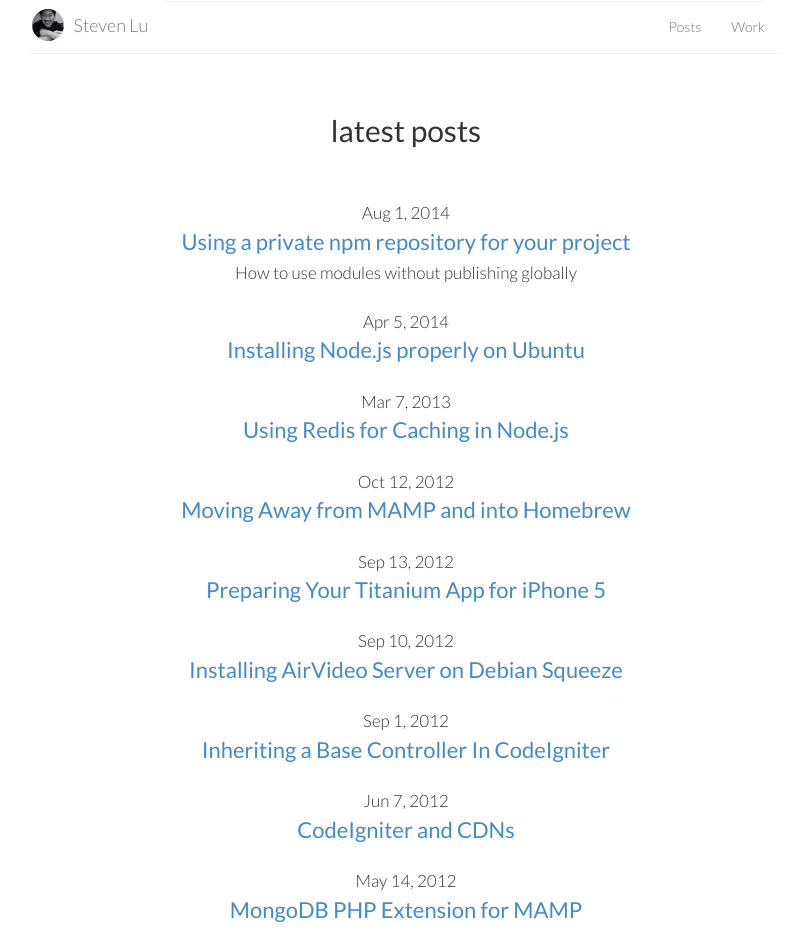
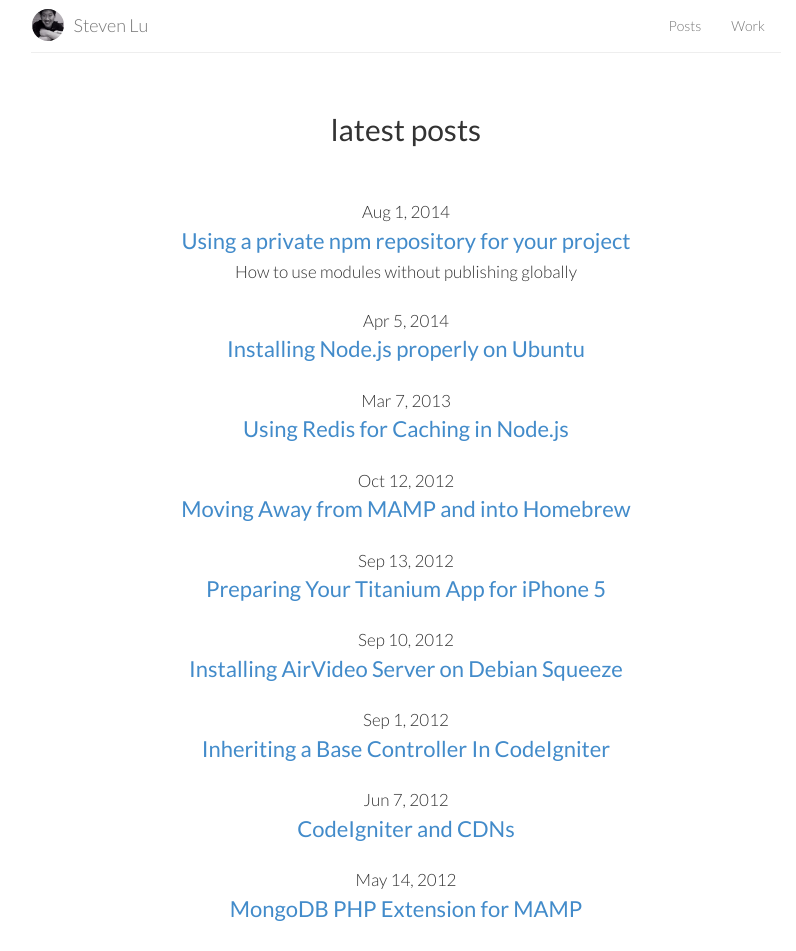
Before and after one commit to sjlu/sjlu.github.io, a Jekyll site: the page built from posts.html, in a window 1280 px wide. Shown: the top 951 px of the page, without its empty margins (234-1030 px from the left). Built offline with Jekyll 4.4.1, drawn with Linux system fonts in a browser that asks for light colours.

Commit message:
Fixing styles.

```diff
--- a/_includes/header.html
+++ b/_includes/header.html
@@ -1,8 +1,7 @@
 <nav class="navbar navbar-default" role="navigation">
   <div class="container-fluid">
-    <!-- Brand and toggle get grouped for better mobile display -->
     <div class="navbar-header">
-      <button type="button" class="navbar-toggle" data-toggle="collapse" data-target="#bs-example-navbar-collapse-1">
+      <button type="button" class="navbar-toggle" data-toggle="collapse" data-target="#navbar">
         <span class="sr-only">Toggle navigation</span>
         <span class="icon-bar"></span>
         <span class="icon-bar"></span>
@@ -14,9 +13,7 @@
       </a>
     </div>
 
-    <!-- Collect the nav links, forms, and other content for toggling -->
-    <div class="collapse navbar-collapse" id="bs-example-navbar-collapse-1">
-      <hr class="no-margin" />
+    <div class="collapse navbar-collapse" id="navbar">
       <ul class="nav navbar-nav navbar-right">
         <li><a href="{{ "/posts" | prepend: site.baseurl }}">Posts</a></li>
         <li><a href="{{ "/work" | prepend: site.baseurl }}">Work</a></li>
```
